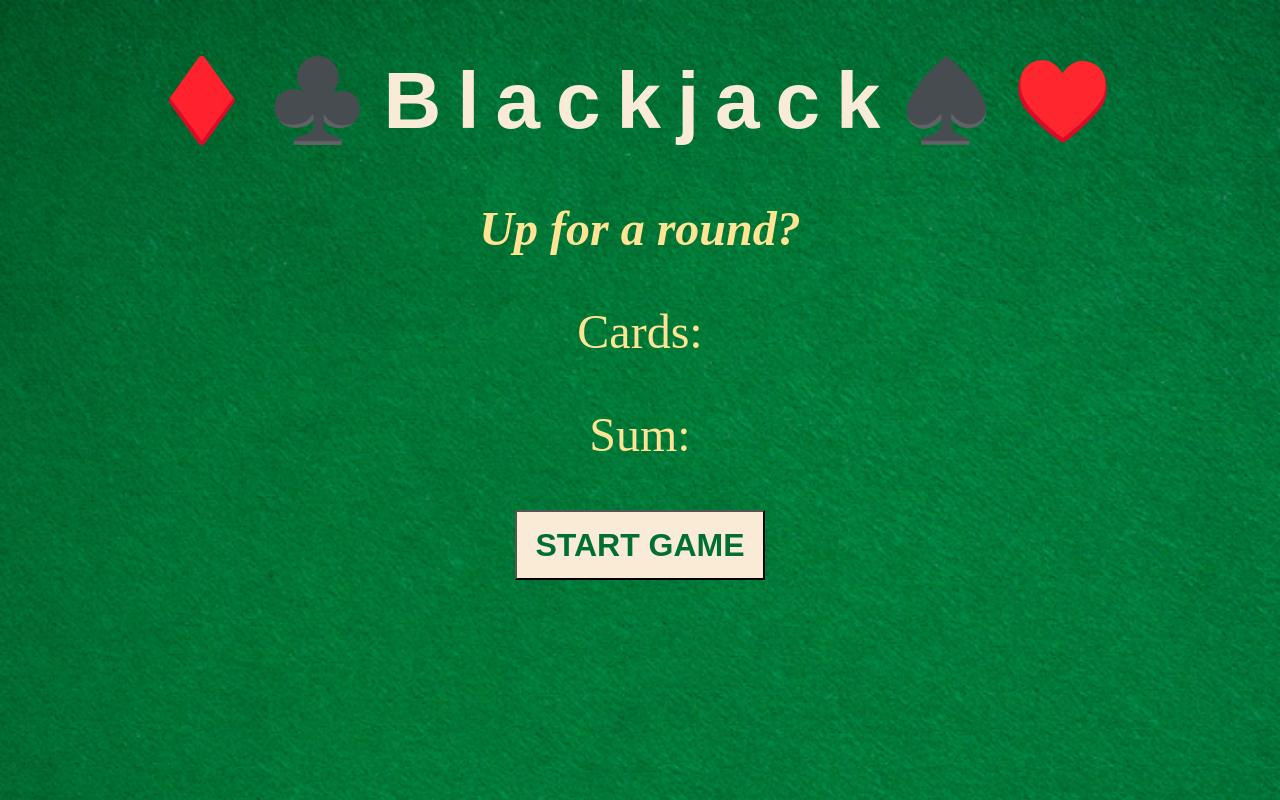
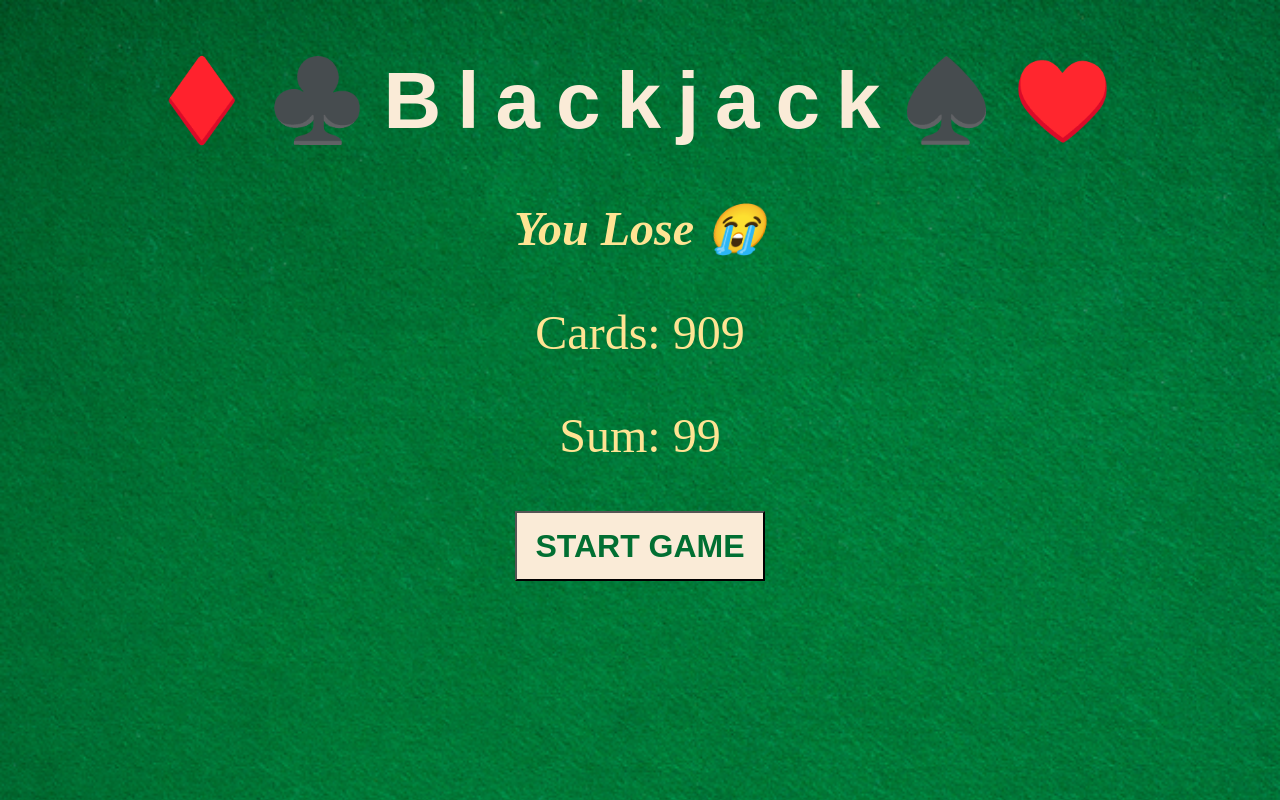
Before and after one commit to Tundoor/Module_9R_CS20240188_WFO2407_C_Thandolwethu-Mbokazi_SDF09_9-, a plain HTML site: page index.html in a window 1280 px wide. Both pictures are taken after a click on the button "START GAME". Drawn offline with Linux system fonts and the light colour scheme.

Commit message:
Updated index.js and html

```diff
--- a/index.html
+++ b/index.html
@@ -3,7 +3,6 @@
 <head>
     <meta charset="UTF-8">
     <meta name="viewport" content="width=device-width, initial-scale=1.0">
-    <script src="index.js"></script>
     <link rel="stylesheet" href="style.css">
     <link rel="preconnect" href="https://fonts.googleapis.com">  <!--AAded Fonts-->
     <link rel="preconnect" href="https://fonts.gstatic.com" crossorigin>
@@ -12,9 +11,10 @@
 </head>
     <body>
         <h1>♦️♣️Blackjack♠️♥️</h1>
-        <h2 id="message.el">Up for a round?</h2>
-        <p>Cards:</p>
-        <p>Sum:</p>
+        <h2 id="message-el">Up for a round?</h2>
+        <p id="card-el">Cards:</p>
+        <p id="sum-el">Sum:</p>
         <button onclick="startGame()">START GAME</button>
+        <script src="index.js"></script>
     </body>
 </html>
--- a/index.js
+++ b/index.js
@@ -10,9 +10,18 @@ let message =""
 // Make message show on website
 let messageEl = document.getElementById("message-el")
 
+// make sum display
+let sumEl = document.getElementById ("sum-el")
+// make cards display
+let cardsEl = document.getElementById ("card-el")
+
 //  Create If - else conditions
 
 function startGame() {
+    //Added so sum and card renders on page
+    sumEl.textContent = "Sum: " + sum
+    //added so cards render
+    cardsEl.textContent = "Cards: " + firstCard + "" + secondCard
 if (sum < 21) {
     message = "Do you want to draw a new card? 🧐"
     isAlive = false
```
